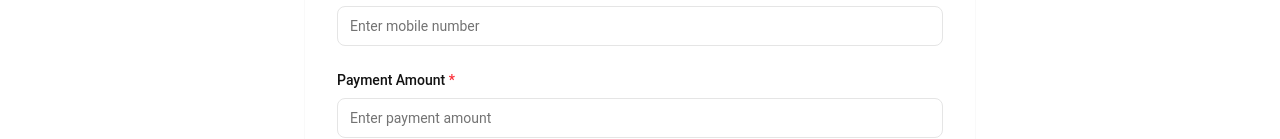
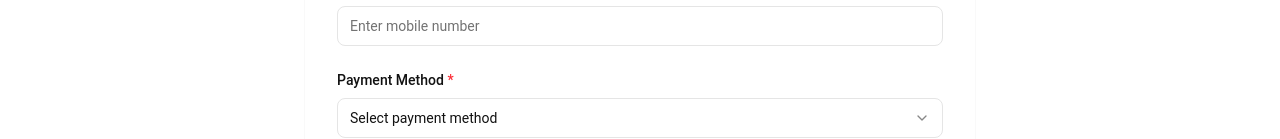
Before and after one commit to mamunurrashid420/e3-alumni-frontend, a React (Vite) app: page /donate in a window 1280 px wide. Shown: the part 669-808 px from the top of the page. Built offline with nearby package versions, Linux system fonts and the light colour scheme.

Commit message:
payment method

```diff
--- a/src/components/MakePayment.tsx
+++ b/src/components/MakePayment.tsx
@@ -41,6 +41,7 @@ const createPaymentSchema = (isAuthenticated: boolean) => z.object({
   mobile_number: isAuthenticated
     ? z.string().optional()
     : z.string().min(1, 'Mobile number is required').trim(),
+  payment_method: z.string().min(1, 'Please select a payment method'),
   payment_amount: z.string().min(1, 'Please enter a payment amount').refine(
     (val) => {
       const num = parseFloat(val)
@@ -99,6 +100,7 @@ export function MakePayment({ showMemberId = true }: MakePaymentProps = {}) {
     defaultValues: {
       member_id: '',
       payment_purpose: '',
+      payment_method: '',
       name: '',
       address: '',
       mobile_number: '',
@@ -135,6 +137,41 @@ export function MakePayment({ showMemberId = true }: MakePaymentProps = {}) {
 
   const memberId = watch('member_id')
   const paymentAmount = watch('payment_amount')
+  const paymentMethod = watch('payment_method')
+  const paymentPurpose = watch('payment_purpose')
+
+  // Auto-populate payment amount based on purpose
+  useEffect(() => {
+    let feeValue = ''
+    switch (paymentPurpose) {
+      case 'GENERAL_MEMBERSHIP_FEES':
+      case 'YEARLY_SUBSCRIPTION_GENERAL_MEMBER':
+        feeValue = '500'
+        break
+      case 'LIFETIME_MEMBERSHIP_FEES':
+      case 'YEARLY_SUBSCRIPTION_LIFETIME_MEMBER':
+        feeValue = '10000'
+        break
+      case 'ASSOCIATE_MEMBERSHIP_FEES':
+      case 'YEARLY_SUBSCRIPTION_ASSOCIATE_MEMBER':
+        feeValue = '300'
+        break
+      default:
+        // Keep existing value or clear it?
+        // If we clear it, it might annoy users switching from a preset to custom.
+        // But if we don't, the old preset value remains.
+        // Given the requirement "show total amount to be paid", let's clear it if it's not one of the presets,
+        // so the user knows they need to enter it.
+        // However, we should check if the current amount is one of the *other* preset values before clearing.
+        // For simplicity and user experience, if the user selects a preset type, we set it.
+        // If they select 'OTHERS' or 'DONATIONS', we might want to clear it if it equals one of the other presets.
+        break
+    }
+
+    if (feeValue) {
+      setValue('payment_amount', feeValue)
+    }
+  }, [paymentPurpose, setValue])
 
   // Function to scroll to first error field
   const scrollToFirstError = (formErrors?: typeof errors) => {
@@ -145,6 +182,7 @@ export function MakePayment({ showMemberId = true }: MakePaymentProps = {}) {
       'name',
       'address',
       'mobile_number',
+      'payment_method',
       'payment_amount',
       'payment_proof_file',
     ]
@@ -162,6 +200,8 @@ export function MakePayment({ showMemberId = true }: MakePaymentProps = {}) {
       if (firstErrorField === 'payment_purpose') {
         // For Select, find the trigger element
         element = document.getElementById('paymentPurpose')
+      } else if (firstErrorField === 'payment_method') {
+        element = document.getElementById('paymentMethod')
       } else {
         // For all other fields including file input, use the field ID
         element = document.getElementById(firstErrorField)
@@ -343,6 +383,7 @@ export function MakePayment({ showMemberId = true }: MakePaymentProps = {}) {
       apiFormData.append('address', address || '')
       apiFormData.append('mobile_number', mobile_number || '')
       apiFormData.append('payment_purpose', data.payment_purpose)
+      apiFormData.append('payment_method', data.payment_method)
       apiFormData.append('payment_amount', data.payment_amount)
       apiFormData.append('payment_proof_file', data.payment_proof_file)
 
@@ -618,6 +659,43 @@ export function MakePayment({ showMemberId = true }: MakePaymentProps = {}) {
             </div>
           )}
 
+          {/* Payment Method */}
+          <div>
+            <label htmlFor="paymentMethod" className="block text-sm font-medium mb-2">
+              Payment Method <span className="text-red-500">*</span>
+            </label>
+            <Controller
+              name="payment_method"
+              control={control}
+              render={({ field }) => (
+                <Select
+                  value={field.value}
+                  onValueChange={field.onChange}
+                >
+                  <SelectTrigger id="paymentMethod" className={`w-full ${errors.payment_method || apiErrors.payment_method ? 'border-red-500' : ''}`}>
+                    <SelectValue placeholder="Select payment method" />
+                  </SelectTrigger>
+                  <SelectContent>
+                    <SelectItem value="BKASH">BKash</SelectItem>
+                    <SelectItem value="BANK_TRANSFER">Bank Transfer</SelectItem>
+                  </SelectContent>
+                </Select>
+              )}
+            />
+            {(errors.payment_method || apiErrors.payment_method) && (
+              <p className="mt-1 text-sm text-red-600">
+                {errors.payment_method?.message || apiErrors.payment_method?.[0]}
+              </p>
+            )}
+
+            {/* Show BKash number if BKash is selected */}
+            {paymentMethod === 'BKASH' && (
+               <div className="mt-2 p-3 bg-blue-50 border border-blue-200 rounded-md text-blue-800 text-sm font-medium">
+                  Send Money to 01686787972
+               </div>
+            )}
+          </div>
+
           {/* Payment amount */}
           <div>
             <label htmlFor="paymentAmount" className="block text-sm font-medium mb-2">
```
